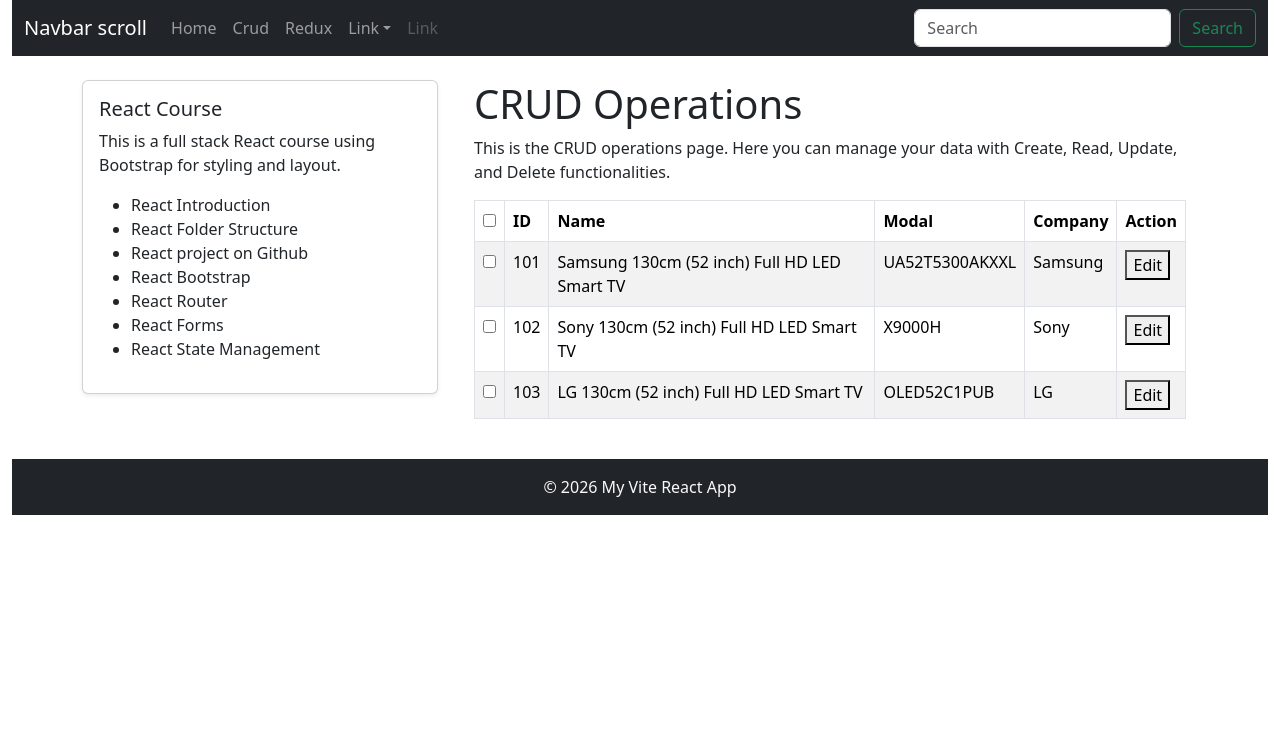
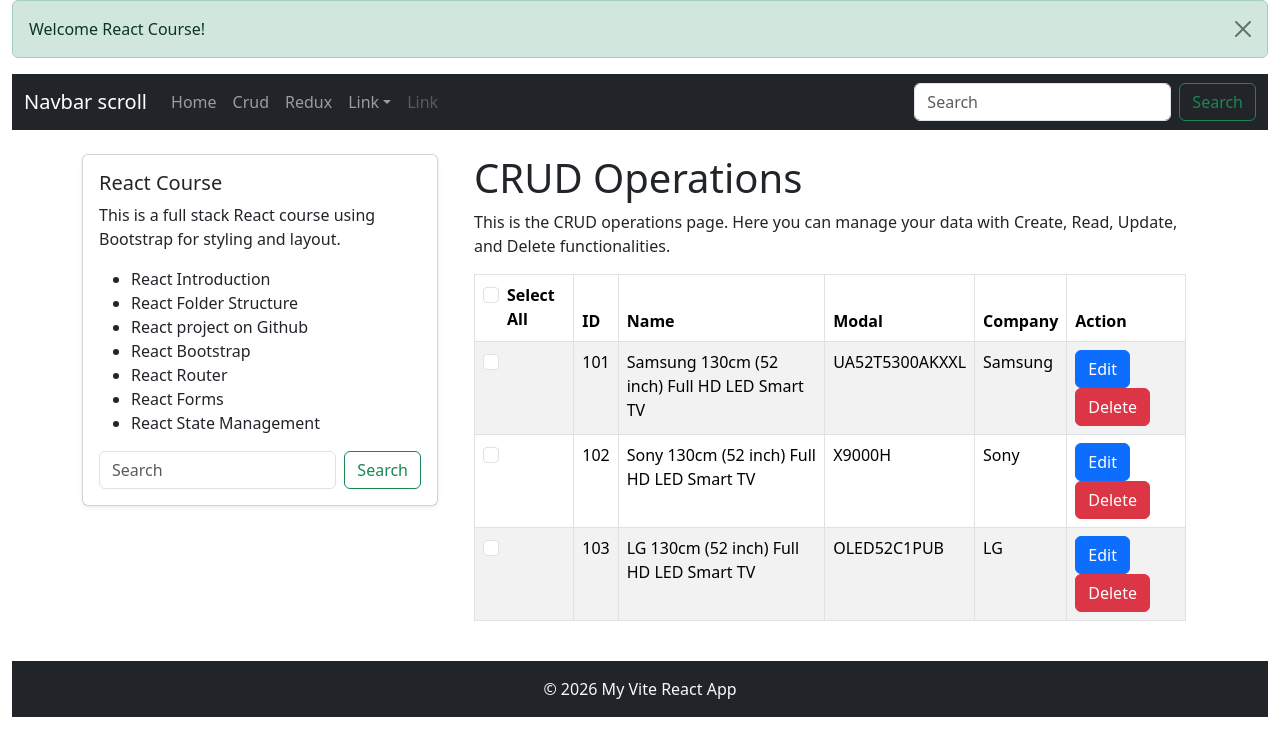
Before and after one commit to nankarbrothers/React-Lectures-Jan21, a React (Vite) app: page /crud in a window 1280 px wide. Shown: the top 756 px of the page. Built offline with nearby package versions, Linux system fonts and the light colour scheme.

Commit message:
Implemented Atomic Design in Project

```diff
--- /dev/null
+++ b/src/components/atoms/button.jsx
@@ -0,0 +1,11 @@
+import { Button } from 'react-bootstrap';
+
+const CustomButton = ({ label, variant = "primary", onClick, type = "button" }) => {
+  return (
+    <Button variant={variant} onClick={onClick} type={type}>
+      {label}
+    </Button>
+  );
+};
+
+export default CustomButton;
--- /dev/null
+++ b/src/components/atoms/checkbox.jsx
@@ -0,0 +1,15 @@
+import Form from "react-bootstrap/Form";
+
+const CustomCheckbox = ({ label, checked, onChange }) => {
+  return (
+    <Form.Check
+      type="checkbox"
+      label={label}
+      checked={checked}
+      onChange={onChange}
+    />
+  );
+};
+
+
+export default CustomCheckbox;
--- /dev/null
+++ b/src/components/atoms/customAlert.jsx
@@ -0,0 +1,16 @@
+import { useState } from "react";
+import Alert from "react-bootstrap/Alert";
+
+const CustomAlert = ({ variant = "success", message }) => {
+  const [show, setShow] = useState(true);
+
+  if (!show) return null;
+
+  return (
+    <Alert variant={variant} dismissible onClose={() => setShow(false)}>
+      {message}
+    </Alert>
+  );
+};
+
+export default CustomAlert;
--- a/src/components/crud/list.jsx
+++ b/src/components/crud/list.jsx
@@ -2,9 +2,31 @@ import { useEffect, useState } from 'react';
 import { Container, Row, Col, Table, Tab } from "react-bootstrap";
 import SideBar from "../sidebar.jsx";
 import { getProducts } from '../../services/product.jsx';
+import CustomButton from '../atoms/button.jsx';
+import CustomCheckbox from '../atoms/checkbox.jsx';
 
 function List() {
   const [products, setProducts] = useState([]);
+  const [selectedRows, setSelectedRows] = useState([]);
+
+
+   // Select All
+  const handleSelectAll = (e) => {
+    if (e.target.checked) {
+      setSelectedRows(products.map((product) => product.id));
+    } else {
+      setSelectedRows([]);
+    }
+  };
+
+    // Individual row checkbox
+  const handleRowSelect = (id) => {
+    if (selectedRows.includes(id)) {
+      setSelectedRows(selectedRows.filter((rowId) => rowId !== id));
+    } else {
+      setSelectedRows([...selectedRows, id]);
+    }
+  };
 
   useEffect(() => {
     console.log("List component mounted");
@@ -16,7 +38,21 @@ function List() {
       .catch((error) => {
         console.error("Error fetching products:", error);
       });
-  });
+  }, []);
+
+  useEffect(() => {
+    console.log("Selected Rows:", selectedRows);
+  }, [selectedRows]);
+
+  const editRecord = (id) => {
+    console.log("Edit record with ID:", id);
+    // Implement edit functionality here
+  }
+
+  const deleteRecord = (id) => {
+    console.log("Delete record with ID:", id);
+    // Implement delete functionality here
+  }
 
   return (
     <>
@@ -30,7 +66,9 @@ function List() {
                 <Table striped bordered hover>
                   <thead>
                     <tr>
-                      <th><input type="checkbox" name="selectAll"/></th>
+                      <th>
+                        <CustomCheckbox label="Select All" checked={selectedRows.length === products.length} onChange={handleSelectAll} />
+                      </th>
                       <th>ID</th>
                       <th>Name</th>
                       <th>Modal</th>
@@ -41,12 +79,18 @@ function List() {
                   <tbody>
                     {products.map((product) => (
                       <tr key={product.id}>
-                        <td><input type="checkbox" name="selectAll"/></td>
+                        <td>
+                          <CustomCheckbox label="" checked={selectedRows.includes(product.id)} onChange={() => handleRowSelect(product.id)} />
+                        </td>
                         <td>{product.id}</td>
                         <td>{product.name}</td>
                         <td>{product.modal}</td>
                         <td>{product.company}</td>
-                        <td><button type="button" name="Edit">Edit</button></td>
+                        <td>
+                          <CustomButton label="Edit" variant="primary" onClick={editRecord} />
+                          &nbsp;
+                          <CustomButton label="Delete" variant="danger" onClick={deleteRecord} />
+                        </td>
                       </tr>
                     ))}
                   </tbody>
--- a/src/components/header.jsx
+++ b/src/components/header.jsx
@@ -1,9 +1,11 @@
 import MainNavbar from './MainNavbar.jsx';
+import CustomAlert from './atoms/customAlert.jsx';
 
 function Header() {
   return (
     <>
       <div>
+        <CustomAlert variant="success" message="Welcome React Course!" />
         <MainNavbar />
       </div>
     </>
--- a/src/components/mainnavbar.jsx
+++ b/src/components/mainnavbar.jsx
@@ -1,10 +1,6 @@
-import Button from 'react-bootstrap/Button';
-import Container from 'react-bootstrap/Container';
-import Form from 'react-bootstrap/Form';
-import Nav from 'react-bootstrap/Nav';
-import Navbar from 'react-bootstrap/Navbar';
-import NavDropdown from 'react-bootstrap/NavDropdown';
+import { Button, Container, Form, Nav, Navbar, NavDropdown } from 'react-bootstrap';
 import { Link } from 'react-router-dom';
+import CustomSearchBar from './molecules/searchbar.jsx';
 
 function MainNavbar() {
   return (
@@ -35,15 +31,7 @@ function MainNavbar() {
               Link
             </Nav.Link>
           </Nav>
-          <Form className="d-flex">
-            <Form.Control
-              type="search"
-              placeholder="Search"
-              className="me-2"
-              aria-label="Search"
-            />
-            <Button variant="outline-success">Search</Button>
-          </Form>
+          <CustomSearchBar onSearch={(value) => alert("Search clicked: " + value)} />
         </Navbar.Collapse>
       </Container>
     </Navbar>
--- /dev/null
+++ b/src/components/molecules/searchbar.jsx
@@ -0,0 +1,28 @@
+import { useState } from "react";
+import { Form } from "react-bootstrap";
+import CustomButton from '../atoms/button.jsx';
+
+const CustomSearchBar = ({ onSearch }) => {
+  const [searchTerm, setSearchTerm] = useState('');
+
+  const handleSearch = (e) => {
+    e.preventDefault();
+    onSearch(searchTerm);
+  };
+
+  return (
+    <Form className="d-flex">
+        <Form.Control
+            type="search"
+            placeholder="Search"
+            className="me-2"
+            aria-label="Search"
+            value={searchTerm}
+            onChange={(e) => setSearchTerm(e.target.value)}
+        />
+        <CustomButton label="Search" variant="outline-success" onClick={handleSearch} />
+    </Form>
+  );
+};
+
+export default CustomSearchBar;
--- a/src/components/sidebar.jsx
+++ b/src/components/sidebar.jsx
@@ -1,4 +1,5 @@
 import { Col, Card } from "react-bootstrap";
+import CustomSearchBar from './molecules/searchbar.jsx';
 
 function SideBar() {
 
@@ -20,6 +21,7 @@ function SideBar() {
                   <li>React Forms</li>
                   <li>React State Management</li>
                 </ul>
+                <CustomSearchBar onSearch={(value) => console.log("Search clicked: " + value)} />
               </Card.Body>
           </Card>
         </Col>
```
Lines whose indentation alone changed are shown as unchanged.
